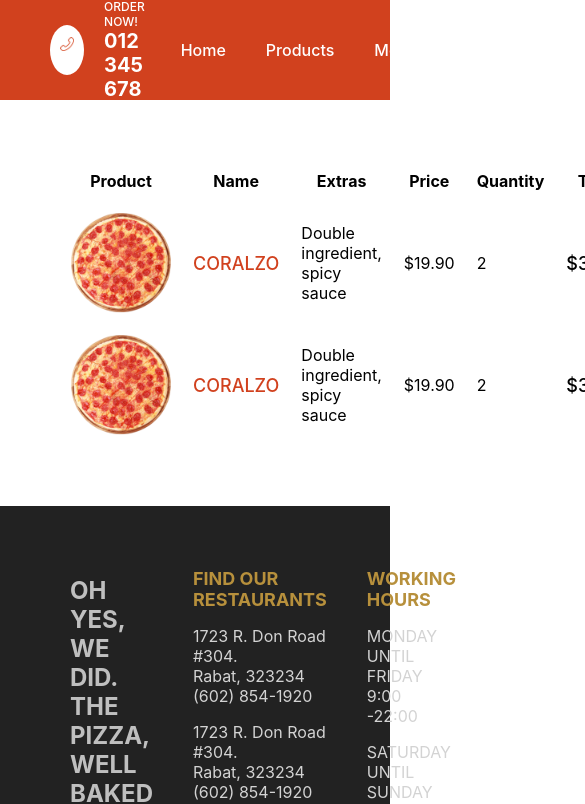
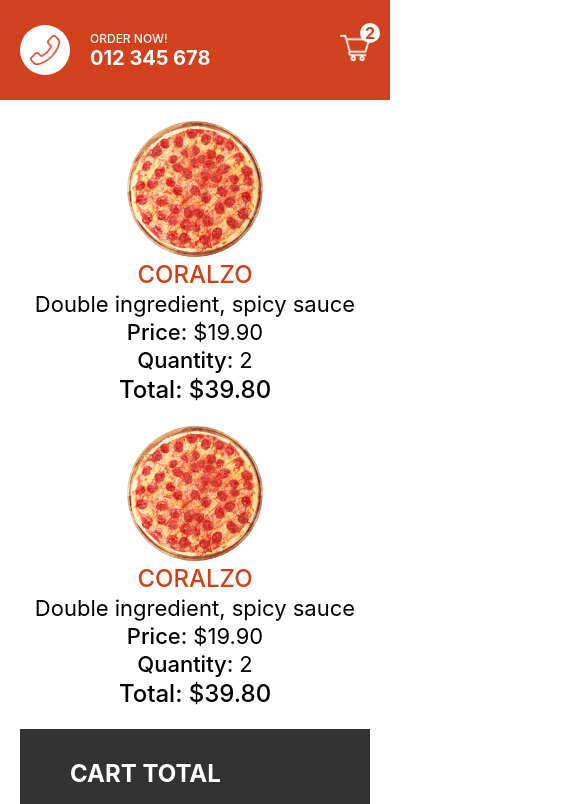
Before and after one commit to Medkaffouh/Food-Ordering-App, a Next.js app in the folder client/: page /cart in a window 390 px wide. Shown: the top 804 px of the page, 585 px wide, since content can reach past the window. Built offline with nearby package versions, Linux system fonts and the light colour scheme.

Commit message:
responsive design

```diff
--- a/client/pages/cart.jsx
+++ b/client/pages/cart.jsx
@@ -7,7 +7,7 @@
       <div className={styles.left}>
         <table className={styles.table}>
           <thead>
-          <tr className={styles.tr}>
+          <tr className={styles.trTitle}>
             <th>Product</th>
             <th>Name</th>
             <th>Extras</th>
@@ -17,7 +17,7 @@
           </tr>
           </thead>
           <tbody>
-          <tr>
+          <tr className={styles.tr}>
             <td>
               <div className={styles.imgContainer}>
                 <Image
@@ -46,7 +46,7 @@
                 <span className={styles.total}>$39.80</span>
             </td>
           </tr>
-          <tr>
+          <tr className={styles.tr}>
             <td>
               <div className={styles.imgContainer}>
                 <Image
--- a/client/pages/orders/[id].jsx
+++ b/client/pages/orders/[id].jsx
@@ -14,7 +14,7 @@
         <div className={styles.row}>
           <table className={styles.table}>
             <thead>
-            <tr className={styles.tr}>
+            <tr className={styles.trTitle}>
               <th>Order ID</th>
               <th>Customer</th>
               <th>Address</th>
@@ -22,7 +22,7 @@
             </tr>
             </thead>
             <tbody>
-            <tr>
+            <tr className={styles.tr}>
               <td>
                 <span className={styles.id}>23893842</span>
               </td>
--- a/client/styles/Cart.module.css
+++ b/client/styles/Cart.module.css
@@ -56,3 +56,61 @@
     cursor: pointer;
     margin-top: 20px;
 }
+
+@media screen and (max-width:480px) {
+    .container{
+        flex-direction: column;
+        padding: 20px;
+    }
+
+    .table{
+        display: flex;
+        flex-direction: column;
+        align-items: center;
+        justify-content: center;
+    }
+
+    .trTitle{
+        display: none;
+    }
+
+    .tr{
+        display: flex;
+        flex-direction: column;
+        align-items: center;
+        justify-content: center;
+        margin-bottom: 20px;
+    }
+
+    .imgContainer{
+        width: 35vw;
+        height: 35vw;
+    }
+
+    .name, .total{
+        font-size: 24px;
+    }
+
+    .extras, .price, .quantity{
+        font-size: 22px;
+    }
+
+    .price::before{
+        content: "Price: ";
+        font-weight: 500;
+    }
+
+    .quantity::before{
+        content: "Quantity: ";
+        font-weight: 500;
+    }
+
+    .total::before{
+        content: "Total: ";
+        font-weight: 500;
+    }
+
+    .wrapper{
+        width: 100%;
+    }
+}
--- a/client/styles/Footer.module.css
+++ b/client/styles/Footer.module.css
@@ -33,3 +33,26 @@
 .motto{
     color: rgb(191, 191, 191);
 }
+
+@media screen and (max-width:480px) {
+    .container{
+        height: auto;
+        text-align: center;
+    }
+
+    .item:first-child{
+        display: none;
+    }
+
+    .item{
+        flex-direction: column;
+    }
+
+    .title{
+        font-size: 30px;
+    }
+
+    .text{
+        font-size: 20px;
+    }
+}
--- a/client/styles/Navbar.module.css
+++ b/client/styles/Navbar.module.css
@@ -79,3 +79,16 @@
     font-weight: bold;
     color: #d1411e;
 }
+
+@media screen and (max-width:480px) {
+    .container{
+        padding: 0 20px;
+    }
+    .item:nth-child(2){
+        display: none;
+    }
+
+    .item:nth-child(1){
+        flex: 3;
+    }
+}
--- a/client/styles/Order.module.css
+++ b/client/styles/Order.module.css
@@ -82,3 +82,57 @@
     margin-top: 20px;
     cursor: not-allowed;
 }
+
+@media screen and (max-width:480px) {
+    .container{
+        padding: 20px;
+        flex-direction: column;
+    }
+
+    .trTitle{
+        display: none;
+    }
+
+    .tr{
+        display: flex;
+        flex-direction: column;
+        align-items: center;
+        justify-content: center;
+        font-size: 20px;
+    }
+
+    .id::before{
+        content:"Order ID: ";
+        font-weight: 500;
+    }
+
+    .name::before{
+        content:"Customer: ";
+        font-weight: 500;
+    }
+
+    .address::before{
+        content:"Address: ";
+        font-weight: 500;
+    }
+
+    .total::before{
+        content: "Total: ";
+        font-weight: 500;
+    }
+
+    .row:last-child{
+        width: 100%;
+        flex-direction: column;
+        align-items: center;
+        justify-content: center;
+    }
+
+    .done, .undone, .inProgress{
+        margin-bottom: 20px;
+    }
+
+    .wrapper{
+        width: 100%;
+    }
+}
--- a/client/styles/PizzaCard.module.css
+++ b/client/styles/PizzaCard.module.css
@@ -24,3 +24,17 @@
     text-align: center;
     color: #777;
 }
+
+@media screen and (max-width:480px) {
+    .container{
+        width: 100%;
+    }
+
+    .title{
+        font-size: 30px;
+    }
+
+    .price, .desc{
+        font-size: 24px;
+    }
+}
--- a/client/styles/PizzaList.module.css
+++ b/client/styles/PizzaList.module.css
@@ -18,3 +18,14 @@
     justify-content: center;
     flex-wrap: wrap;
 }
+
+@media screen and (max-width:480px) {
+    .title{
+        text-align: center;
+    }
+
+    .desc{
+        width: 90%;
+        text-align: center;
+    }
+}
--- a/client/styles/Product.module.css
+++ b/client/styles/Product.module.css
@@ -96,3 +96,45 @@
     font-weight: 500;
     cursor: pointer;
 }
+
+@media screen and (max-width:480px) {
+    .container{
+        height: auto;
+        text-align: center;
+        flex-direction: column;
+    }
+
+    .imgContainer{
+        width: 70vw;
+        height: 70vw;
+        margin-top: 20px;
+    }
+
+    .title{
+        margin: 5px;
+    }
+
+    .sizes{
+        width: 100%;
+        padding: 0px 20px;
+    }
+
+    .ingredients{
+        flex-direction: column;
+    }
+
+    .option{
+        margin: 10px;
+        font-size: 18px;
+    }
+
+    .checkbox{
+        width: 25px;
+        height: 25px;
+    }
+
+    .quantity, .button{
+        height: 50px;
+        padding: 10px 20px;
+    }
+}
--- a/client/styles/Slider.module.css
+++ b/client/styles/Slider.module.css
@@ -2,6 +2,7 @@
     height: calc(100vh - 100px);
     background-color: #d1411e;
     overflow: hidden;
+    position: relative;
 }
 
 .arrowContainer{
@@ -27,3 +28,9 @@
     height: 100%;
     position: relative;
 }
+
+@media screen and (max-width:480px) {
+    .container{
+        height: 50vh;
+    }
+}
```
